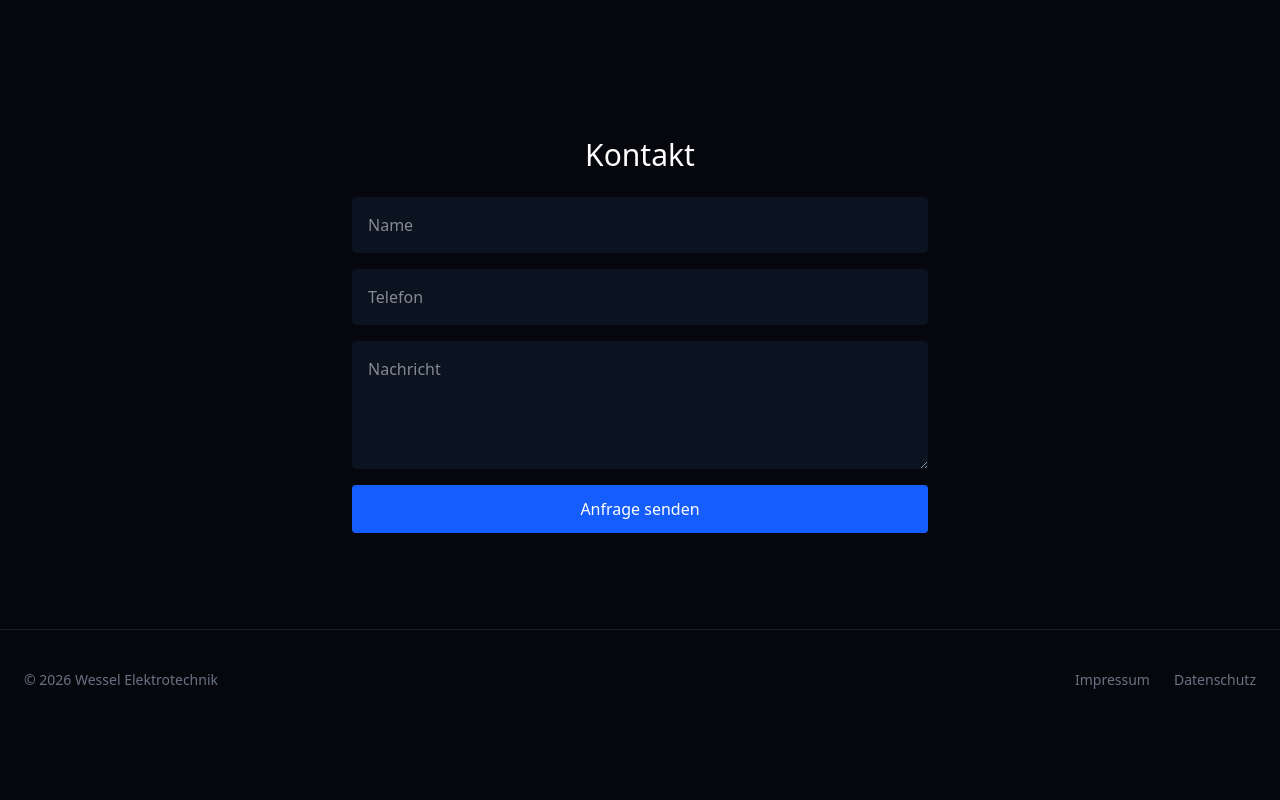
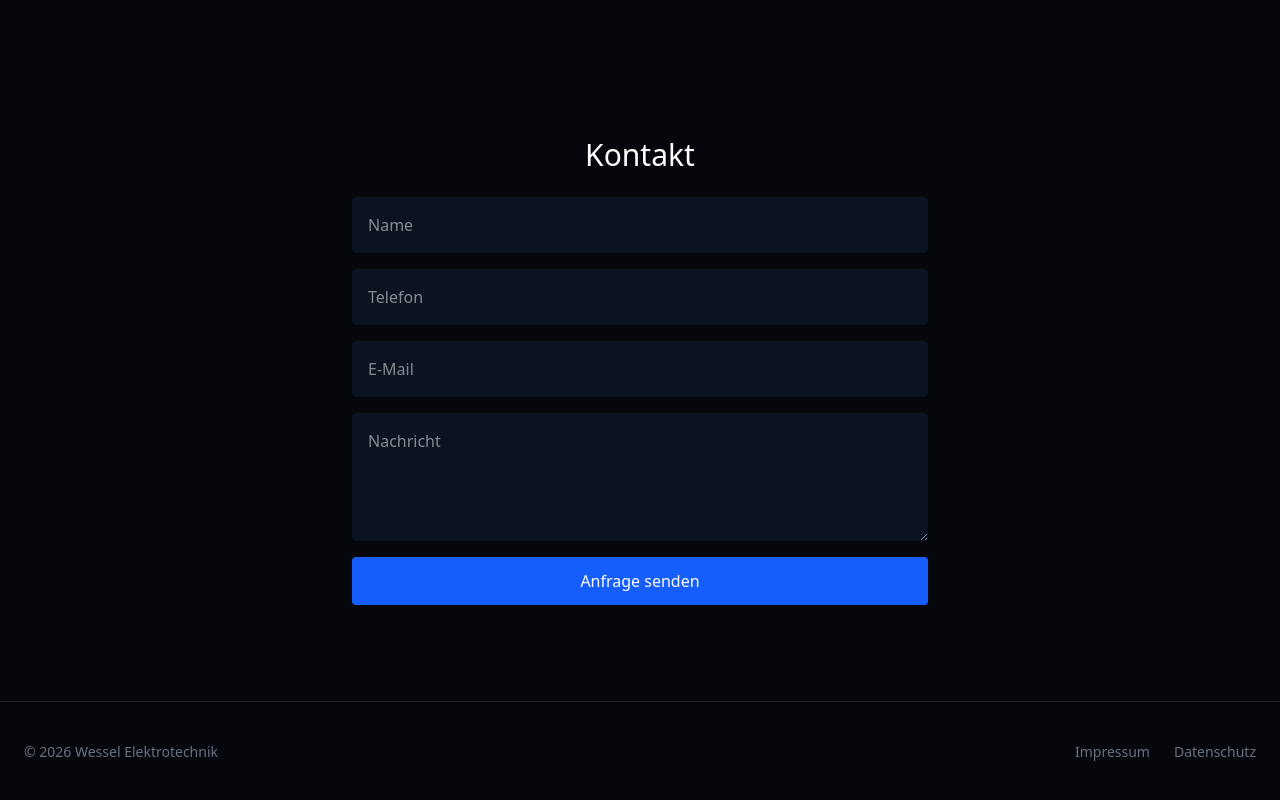
Before and after one commit to KW920/Wessel-Elektrotechnik-Web, a Next.js app: page / in a window 1280 px wide. Shown: the part 2225-3025 px from the top of the page. Before the commit the page ends 2955 px from the top, so only its background shows below. Built offline with nearby package versions, Linux system fonts and the light colour scheme.

Commit message:
Update page.tsx
Mail Feld im Kontaktformular hinzugefügt

```diff
--- a/app/page.tsx
+++ b/app/page.tsx
@@ -6,6 +6,7 @@ export default function Page() {
   const [name, setName] = useState("");
   const [telefon, setTelefon] = useState("");
   const [nachricht, setNachricht] = useState("");
+  const [email, setEmail] = useState("");
 
   const [loading, setLoading] = useState(false);
   const [success, setSuccess] = useState(false);
@@ -264,6 +265,7 @@ export default function Page() {
           body: JSON.stringify({
             name,
             telefon,
+            email,
             nachricht,
           }),
         });
@@ -292,6 +294,15 @@ export default function Page() {
   value={telefon}
   onChange={(e) => setTelefon(e.target.value)}
   placeholder="Telefon"
+  required
+  className="p-4 bg-[#0b1220] rounded"
+/>
+
+<input
+  value={email}
+  onChange={(e) => setEmail(e.target.value)}
+  type="email"
+  placeholder="E-Mail"
   required
   className="p-4 bg-[#0b1220] rounded"
 />
```
Lines whose indentation alone changed are shown as unchanged.
